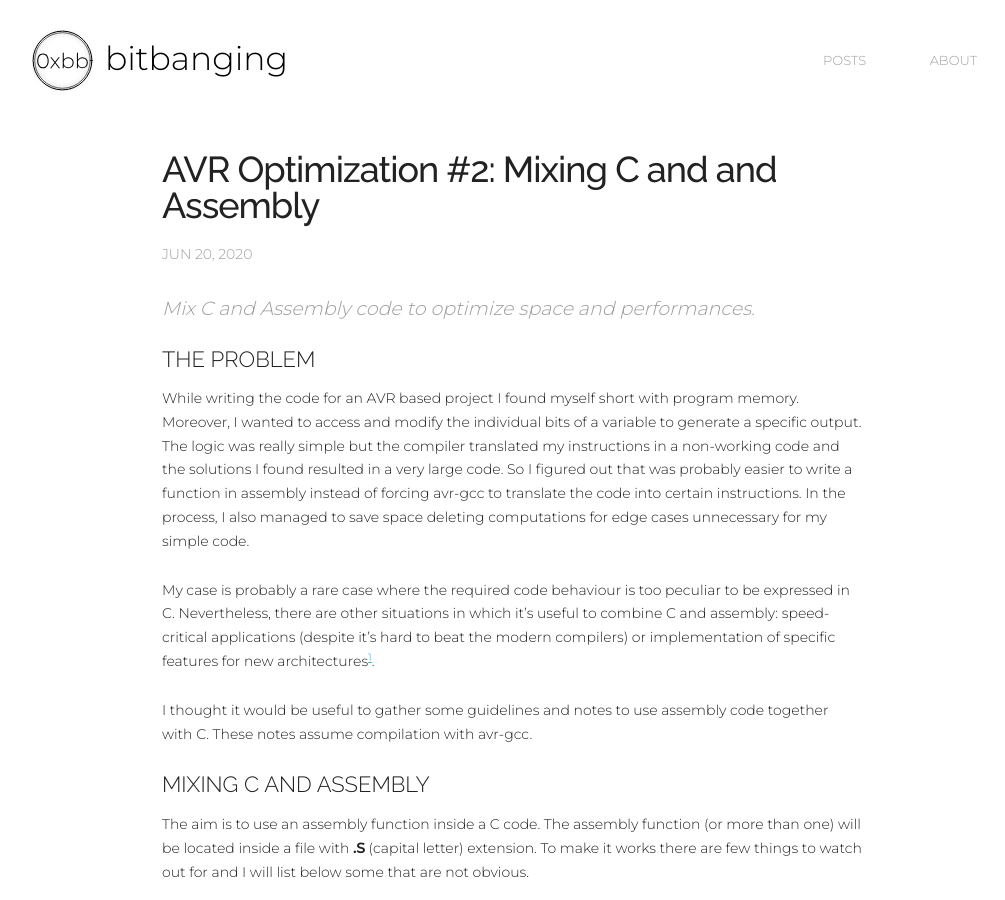
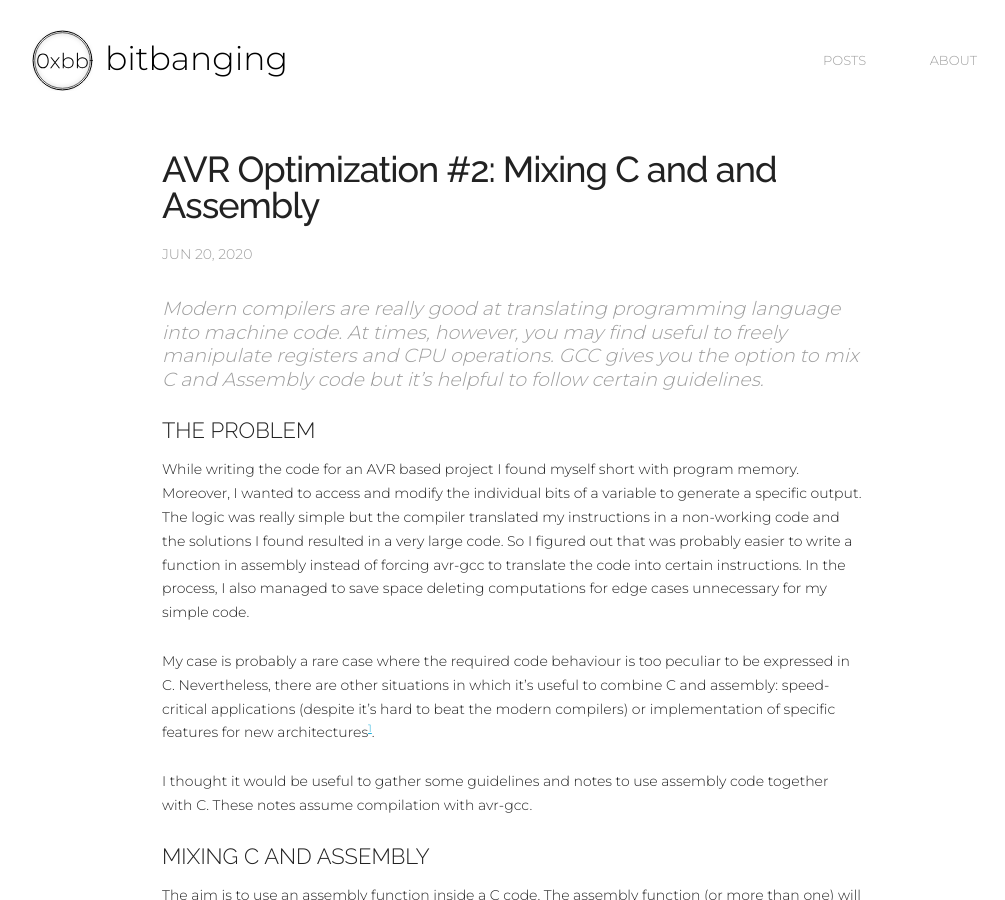
Before and after one commit to ridoluc/ridoluc.github.io, a Jekyll site: the page built from _posts/2020-06-20-mixing-c-and-assembly-for-avr-microcontrollers.markdown, in a window 1280 px wide and 900 px high. Shown: the whole window, without its empty margins (128-1133 px from the left). Built offline with Jekyll 4.4.1, drawn with Linux system fonts in a browser that asks for light colours; a script that is not in the unit is left out; comment, search, counter and statistics services are not loaded.

Commit message:
excerpt of post changed

```diff
--- a/_posts/2020-06-20-mixing-c-and-assembly-for-avr-microcontrollers.markdown
+++ b/_posts/2020-06-20-mixing-c-and-assembly-for-avr-microcontrollers.markdown
@@ -10,7 +10,7 @@ featured_img: "/assets/img/mix-c-asm/asm_code_image.png"
 ---
 
 
-Mix C and Assembly code to optimize space and performances.
+Modern compilers are really good at translating programming language into machine code. At times, however, you may find useful to freely manipulate registers and CPU operations. GCC gives you the option to mix C and Assembly code but it's helpful to follow certain guidelines.
 <!-- excer -->
 {: .abstr}
 
```
